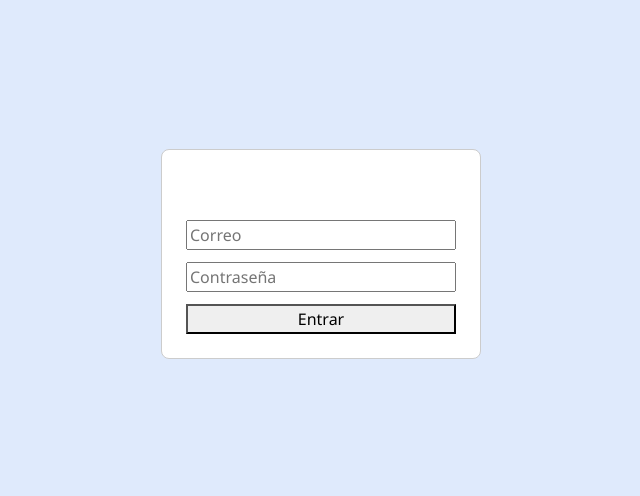
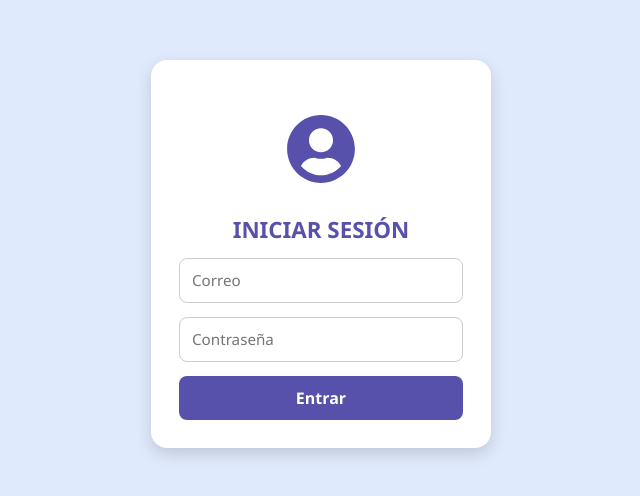
Before and after one commit to MarianaLimon/alvasa-system, a React (Create React App) app in the folder alvasa-system-frontend/: page /login in a window 1280 px wide. Shown: the part 166-662 px from the top of the page, without its empty margins (319-959 px from the left). Built offline with nearby package versions, Linux system fonts and the light colour scheme; no server answers.

Commit message:
se se dieron estilos al login y al nuevo sidebar

```diff
--- a/alvasa-system-frontend/src/App.css
+++ b/alvasa-system-frontend/src/App.css
@@ -180,7 +180,34 @@ body {
 .sidebar-subitem.active .icon { color: #5d4e8f !important; }
 
 
+.sidebar-header-user {
+  display: flex;
+  align-items: center;
+  gap: 10px;
+  padding: 4rem 3rem 3rem;
+  border-bottom: 1px solid rgba(255,255,255,0.15);
+}
 
+.sidebar-header-user .user-name {
+  color: #fff;
+  font-weight: 700;
+  line-height: 1.1;
+}
+
+.sidebar-header-user .user-email {
+  color: rgba(255,255,255,0.8);
+  font-size: 0.85rem;
+}
+
+/* Línea arriba */
+.sidebar-header-user {
+  border-bottom: 1px solid rgba(255,255,255,0.15);
+}
+
+/* Línea abajo */
+.sidebar-user {
+  border-top: 1px solid rgba(255,255,255,0.15);
+}
 
 /* ------ Dashboard ------ */
 
--- a/alvasa-system-frontend/src/components/Sidebar.js
+++ b/alvasa-system-frontend/src/components/Sidebar.js
@@ -2,19 +2,10 @@ import React, { useEffect, useMemo, useState } from 'react';
 import { Nav } from 'react-bootstrap';
 import { NavLink, useLocation, useNavigate } from 'react-router-dom';
 import {
-  BsCalculator,
-  BsHouse,
-  BsPeople,
-  BsClipboard,
-  BsBoxSeam,
-  BsBriefcase,
-  BsCashStack,
-  BsDownload,
-  BsPersonCircle,
-  BsBoxArrowRight
+  BsCalculator, BsHouse, BsPeople, BsClipboard, BsBoxSeam,
+  BsBriefcase, BsCashStack, BsDownload, BsPersonCircle, BsBoxArrowRight
 } from 'react-icons/bs';
 
-// 👇 Ajustados a tu estructura real
 import { useAuth } from './usuarios/AuthContext';
 import { logout } from './usuarios/auth';
 
@@ -28,14 +19,14 @@ const Sidebar = () => {
 
   const grupos = useMemo(() => ({
     operaciones: [
-      { to: '/clientes',              label: 'Clientes',           icon: <BsPeople className="icon" /> },
-      { to: '/cotizaciones',          label: 'Cotizaciones',       icon: <BsCalculator className="icon" /> },
-      { to: '/procesos-operativos',   label: 'Alta de Embarques',  icon: <BsBoxSeam className="icon" /> },
+      { to: '/clientes',            label: 'Clientes',          icon: <BsPeople className="icon" /> },
+      { to: '/cotizaciones',        label: 'Cotizaciones',      icon: <BsCalculator className="icon" /> },
+      { to: '/procesos-operativos', label: 'Alta de Embarques', icon: <BsBoxSeam className="icon" /> },
     ],
     finanzas: [
-      { to: '/pagos-proveedores',      label: 'Proveedores',        icon: <BsClipboard className="icon" /> },
-      { to: '/estado-cuenta-clientes', label: 'Edo Cta Clientes',   icon: <BsClipboard className="icon" /> },
-      { to: '/data-export',            label: 'Data Export',        icon: <BsDownload  className="icon" /> },
+      { to: '/pagos-proveedores',      label: 'Proveedores',      icon: <BsClipboard className="icon" /> },
+      { to: '/estado-cuenta-clientes', label: 'Edo Cta Clientes', icon: <BsClipboard className="icon" /> },
+      { to: '/data-export',            label: 'Data Export',      icon: <BsDownload  className="icon" /> },
     ]
   }), []);
 
@@ -56,12 +47,19 @@ const Sidebar = () => {
 
   return (
     <div className="sidebar d-flex flex-column">
-      <div className="sidebar-header">
-        <h4>ALVASA SYSTEM</h4>
+      {/* === Header con usuario === */}
+      {user && (
+        <div className="sidebar-header-user">
+          <BsPersonCircle size={32} style={{ marginRight: 10 }} />
+          <div className="user-meta">
+            <div className="user-name">{user?.nombre || 'Usuario'}</div>
+            <div className="user-email">{user?.email || '—'}</div>
           </div>
+        </div>
+      )}
 
+      {/* === Menú === */}
       <Nav className="flex-column nav flex-grow-1">
-        {/* Home */}
         <NavLink to="/" className={linkClass} end>
           <BsHouse className="icon" /> Home
         </NavLink>
@@ -121,16 +119,8 @@ const Sidebar = () => {
         </div>
       </Nav>
 
-      {/* === Usuario + Logout === */}
-      {user && (
-        <div className="sidebar-user mt-auto p-3 border-top">
-          <div className="d-flex align-items-center mb-2">
-            <BsPersonCircle size={22} style={{ marginRight: 8 }} />
-            <div>
-              <div className="fw-bold">{user?.nombre || 'Usuario'}</div>
-              <div className="small text-muted">{user?.email}</div>
-            </div>
-          </div>
+      {/* === Solo botón de logout abajo === */}
+      <div className="sidebar-user mt-auto p-3 ">
         <button
           className="btn btn-sm btn-outline-light w-100 d-flex align-items-center justify-content-center"
           onClick={handleLogout}
@@ -139,7 +129,6 @@ const Sidebar = () => {
           Cerrar sesión
         </button>
       </div>
-      )}
     </div>
   );
 };
--- a/alvasa-system-frontend/src/components/usuarios/Login.js
+++ b/alvasa-system-frontend/src/components/usuarios/Login.js
@@ -2,6 +2,9 @@ import { useState, useContext } from "react";
 import { useNavigate } from "react-router-dom";
 import { AuthContext } from "./AuthContext";
 import { login } from "./auth";
+import { FaUserCircle } from "react-icons/fa"; // ícono de usuario
+
+import "./styles/login.css"; // importa los estilos
 
 export default function Login() {
   const [email, setEmail] = useState("");
@@ -24,21 +27,14 @@ export default function Login() {
   };
 
   return (
-    <div style={{ minHeight: "100vh", display: "grid", placeItems: "center" }}>
-      <form
-        onSubmit={handleSubmit}
-        style={{
-          width: 320,
-          display: "grid",
-          gap: 12,
-          padding: 24,
-          border: "1px solid #ccc",
-          borderRadius: 8,
-          background: "#fff",
-        }}
-      >
-        <h3 style={{ margin: 0 }}>Iniciar sesión</h3>
-        {error && <div style={{ color: "red" }}>{error}</div>}
+    <div className="login-wrapper">
+      <form className="login-card" onSubmit={handleSubmit}>
+        <div className="login-icon">
+          <FaUserCircle />
+        </div>
+        <h3 className="login-title">Iniciar Sesión</h3>
+
+        {error && <div className="login-error">{error}</div>}
 
         <input
           type="email"
--- a/alvasa-system-frontend/src/components/usuarios/styles/login.css
+++ b/alvasa-system-frontend/src/components/usuarios/styles/login.css
@@ -0,0 +1,77 @@
+/* Fondo general */
+.login-wrapper {
+  min-height: 100vh;
+  display: flex;
+  align-items: center;
+  justify-content: center;
+  background: #dfeafc; /* mismo fondo que tu sistema */
+  font-family: 'Segoe UI', sans-serif;
+}
+
+/* Tarjeta del login */
+.login-card {
+  width: 340px;
+  display: flex;
+  flex-direction: column;
+  gap: 14px;
+  padding: 28px;
+  border-radius: 16px;
+  background: #fff;
+  box-shadow: 0 6px 16px rgba(0, 0, 0, 0.15);
+  text-align: center;
+}
+
+/* Ícono de usuario */
+.login-icon {
+  font-size: 70px;
+  color: #5751ab; /* morado corporativo */
+  margin-bottom: 10px;
+}
+
+/* Título */
+.login-title {
+  margin: 0;
+  font-size: 1.4rem;
+  font-weight: bold;
+  color: #5751ab;
+  text-transform: uppercase;
+}
+
+/* Error */
+.login-error {
+  color: #d9534f;
+  font-size: 0.9rem;
+  margin-bottom: 8px;
+}
+
+/* Inputs */
+.login-card input {
+  padding: 10px 12px;
+  border-radius: 8px;
+  border: 1px solid #ccc;
+  font-size: 0.95rem;
+  outline: none;
+  transition: all 0.2s ease;
+}
+
+.login-card input:focus {
+  border-color: #5751ab;
+  box-shadow: 0 0 0 0.15rem rgba(87, 81, 171, 0.25);
+}
+
+/* Botón */
+.login-card button {
+  padding: 10px;
+  border: none;
+  border-radius: 8px;
+  background: #5751ab;
+  color: #fff;
+  font-weight: bold;
+  font-size: 1rem;
+  cursor: pointer;
+  transition: background 0.3s ease;
+}
+
+.login-card button:hover {
+  background: #443f8a;
+}
```
Lines whose indentation alone changed are shown as unchanged.
